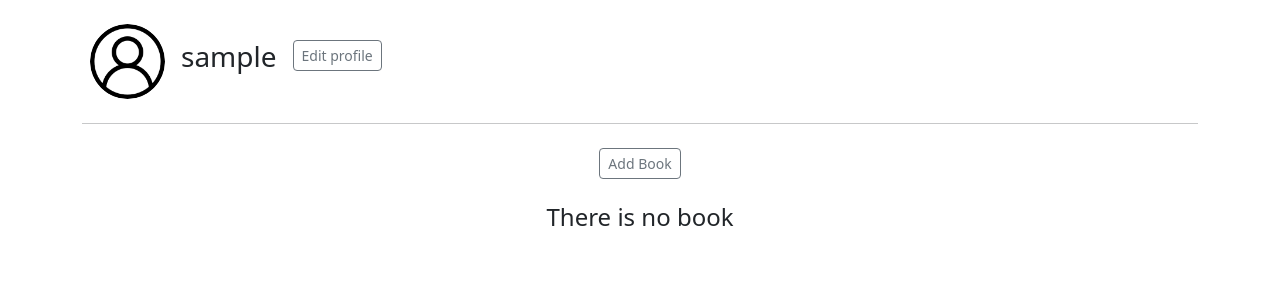
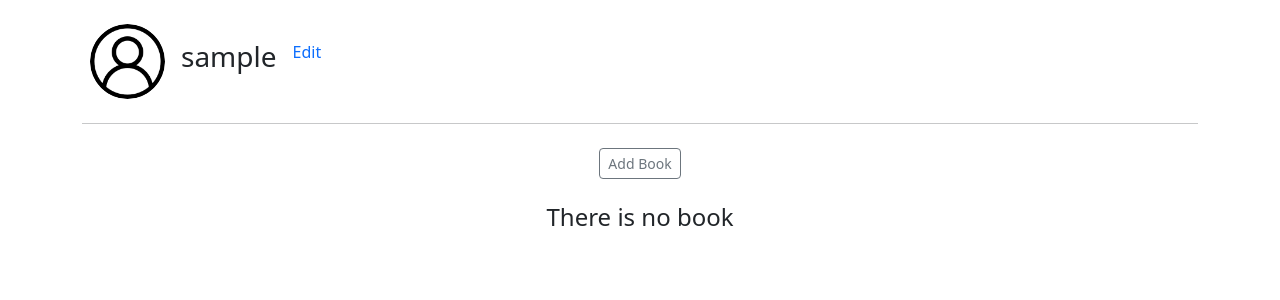
Before and after one commit to arxiveprojects/bookish, a Django app: page /profile/ in a window 1280 px wide. Shown: the part 71-371 px from the top of the page. Run offline with Django 4.2, Linux system fonts and the light colour scheme; the visitor is signed in with stand-in values (Sample User, id 1); data comes from the database, SQL or seed files in the repository; data that the repository does not hold is empty; some libraries are stand-ins or nearby versions.

Commit message:
changing edit profile btn to edit

```diff
--- a/templates/profile/profile.html
+++ b/templates/profile/profile.html
@@ -8,11 +8,11 @@
         {% else %}
         <img src="{% static  'img/user.png' %}" alt="mdo" width="75" height="75" class="rounded-circle">
         {% endif %}
-        <div class="mx-3 pt-3">
+        <div class="mx-3 mt-3">
           <div class="d-flex">
             <h3 class="me-3" >{{user.username}}</h3>
             {% if user.id == request.user.id %}
-              <div><a class="btn btn-outline-secondary btn-sm" href="{% url 'edit_profile' user.id %}" > Edit profile </a></div>
+              <a class="text-decoration-none" href="{% url 'edit_profile' user.id %}" > Edit</a>
             {% endif %}
           </div>
           <p>{% if user.bio %} {{user.bio}} <br> {% endif %} </p>
```
